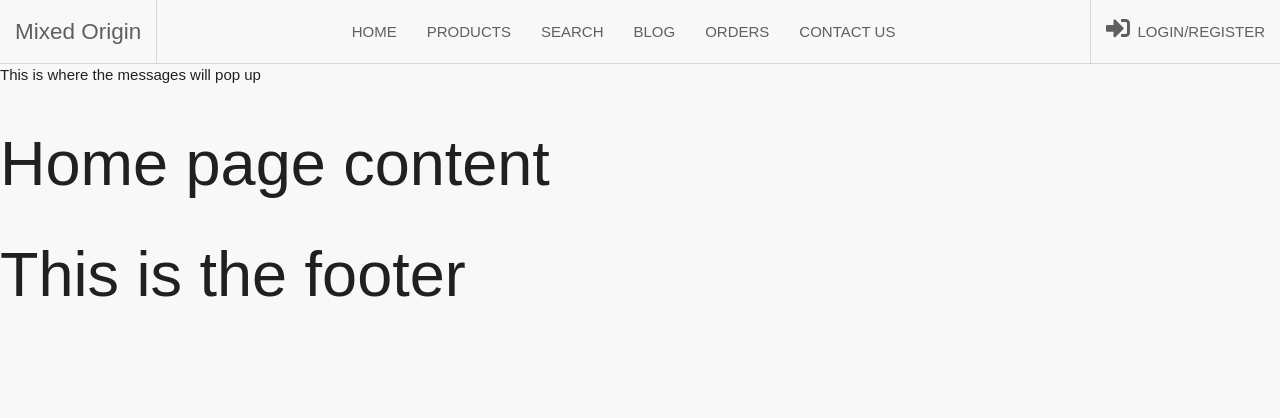
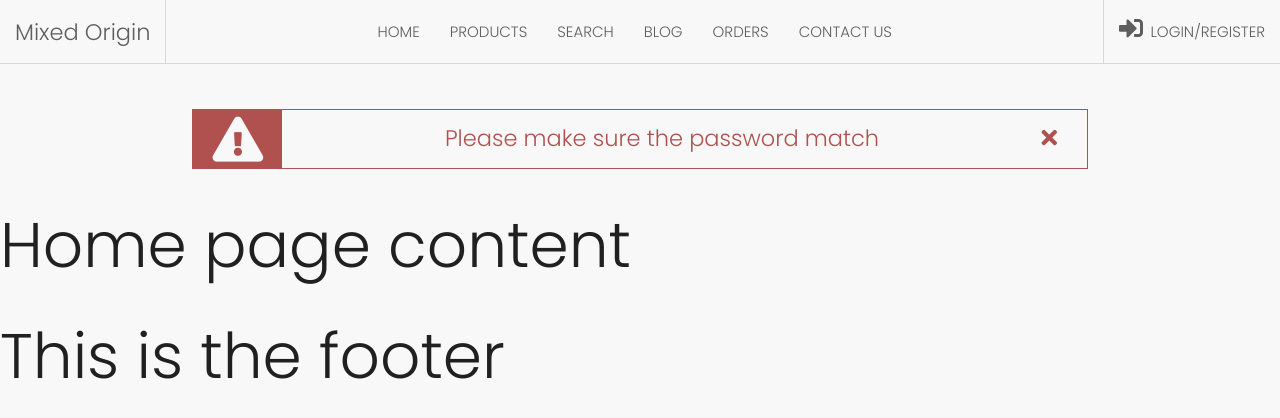
Before and after one commit to josephWoodland/Mixed-Origin-MS4, a Django app: page / in a window 1280 px wide. Shown: the top 418 px of the page. Run offline with Django 3.2, Linux system fonts and the light colour scheme.

Commit message:
Added the message template to the message html

```diff
--- a/mixed/static/css/style.css
+++ b/mixed/static/css/style.css
@@ -1,5 +1,5 @@
 /* /////////////////////////// Global styles and variables ///////////////////// */
-
+@import url('https://fonts.googleapis.com/css2?family=Poppins:wght@100;300&display=swap');
 
 :root{
     --background-color: #f8f8f8;
@@ -7,12 +7,14 @@
     --text-grey: #5f5f5f;
     --text-color: #1e1e1f;
     --border-grey: #d6d8dc;
+    --message-error: #b05150;
+    --message-success: #47ae74;
 }
 
 
 body {
     background-color: #f8f8f8;
-    font-family: Arial, Helvetica, sans-serif;
+    font-family: 'Poppins', sans-serif;
 }
 
 
@@ -68,12 +70,73 @@ nav i {
     .nav-logo{
         font-size: 3rem;
         border-right: none;
+        font-weight: 100;
     }
 
 }
 
+/* /////////////////////////// Alert Messages ///////////////////// */
 
-/* /////////////////////////// Helper ///////////////////// */
+.message {
+    margin-top: 3rem;
+}
+
+.alert {
+    display: flex;
+    justify-content: space-between;
+    align-items: center;
+    height: 4rem;
+}
+
+.alert-error {
+    border: 1px solid var(--message-error);
+    color: var(--message-error);
+}
+
+.alert-success {
+    border: 1px solid var(--message-success);
+    color: var(--message-success);
+}
+
+.alert-icon-box {
+    display: flex;
+    width: 10%;
+    height: 100%;
+    align-items: center;
+    justify-content: center;
+    color: var(--background-color);
+}
+
+.alert-message {
+    font-size: 1.5rem;
+}
+
+.alert-close {
+    color: inherit;
+    font-size: 1.5rem;
+    margin-right: 2rem;
+}
+
+.error{
+    background-color: var(--message-error);
+}
+
+.success {
+    background-color: var(--message-success);
+}
+
+@media only screen and (min-width: 1333px) {
+
+    .alert-message {
+        font-size: 1rem;
+    }
+
+    .message {
+        width: 40%;
+    }
+}
+
+/* /////////////////////////// Helpers ///////////////////// */
 
 .hidden {
     display: none;
--- a/mixed/templates/messages.html
+++ b/mixed/templates/messages.html
@@ -1,4 +1,33 @@
+<!-- {% if messages %}
+    {% for message in messages %}
 
-    <div>
-        This is where the messages will pop up
+        <div class="container alert alert-{{ message.tags }}">
+            <div class="alert-icon">
+                {% if message.tags == success %}
+                    <i class="fas fa-check"></i>
+                {% else %}
+                    <i class="fa-exclimation-triangle"></i>
+                {% endif %}
+            </div>
+            <div class="alert-message">
+                <p class="alert__message">{{ message }}</p>
+            </div>
+
+            <button class="alert__close">x</button>
+
+        </div>
+    {% endfor %}
+{% endif %} -->
+<div class="container message">
+    <div class="alert alert-error">
+        <div class="alert-icon-box error">
+            <i class="fas fa-exclamation-triangle" style="font-size: 3rem;"></i>
+        </div>
+        <div class="alert-message">
+            <p class="alert-message">Please make sure the password match</p>
+        </div>
+
+        <a href="" class="alert-close"><i class="fas fa-times"></i></a>
+
     </div>
+</div>
```
